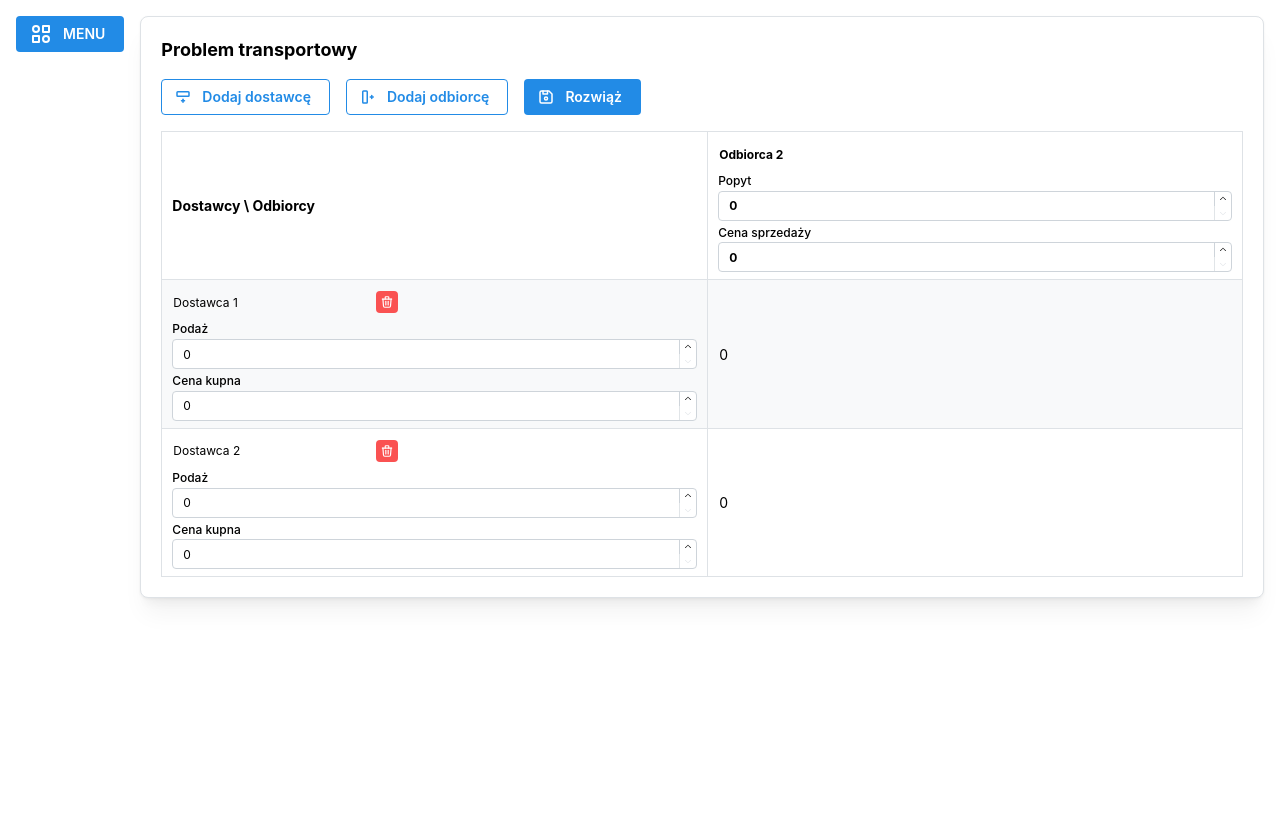
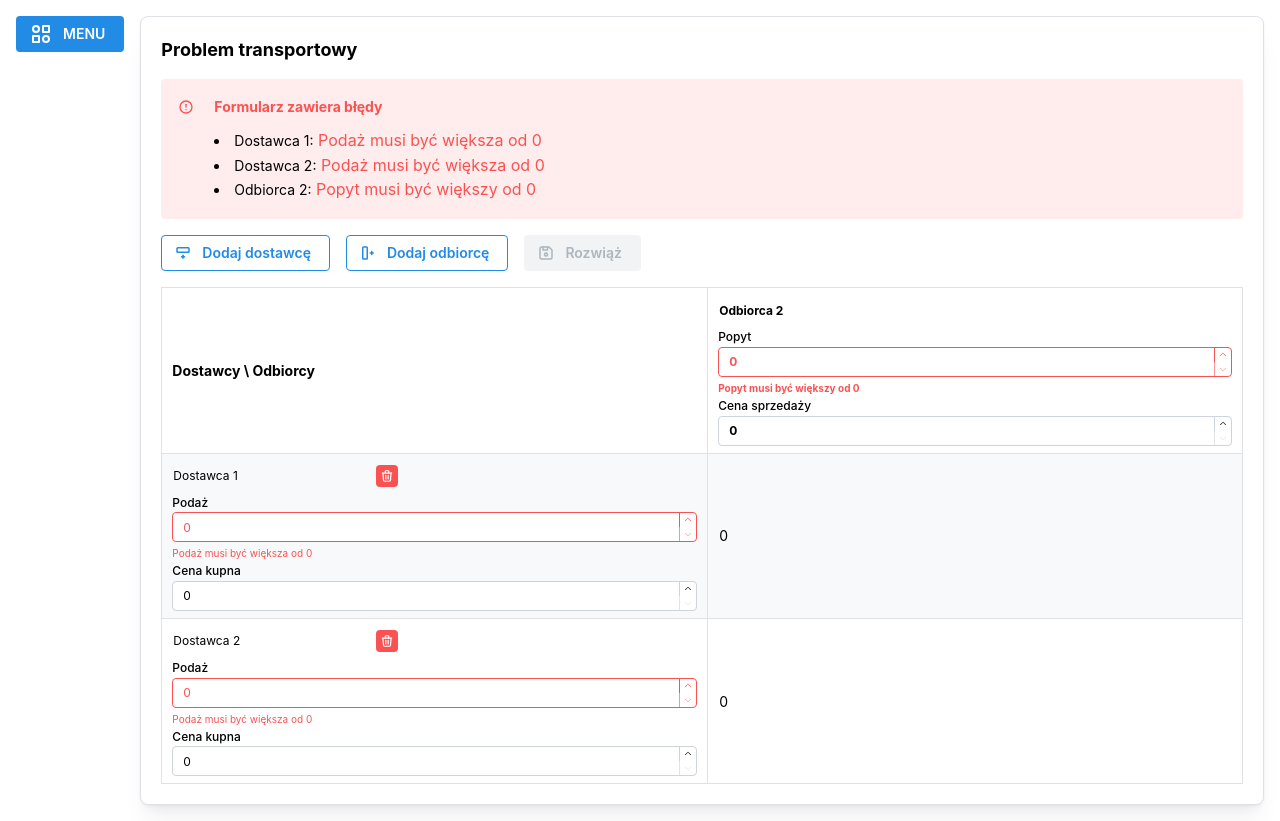
Before and after one commit to VVoytech/logistics-web-app, a React (Vite) app in the folder boil-project/: page /intermediary in a window 1280 px wide. Both pictures are taken after a click on the button 747 px from the left and 158 px from the top of the page. Before the commit the page ends 800 px from the top, so only its background shows below. Built offline with nearby package versions, Linux system fonts and the light colour scheme.

Commit message:
Validation to IntermediaryForm added

```diff
--- a/boil-project/src/features/intermediary/IntermediaryForm.tsx
+++ b/boil-project/src/features/intermediary/IntermediaryForm.tsx
@@ -12,6 +12,8 @@ import {
     Paper,
     Text,
     SimpleGrid,
+    Alert,
+    List,
 } from "@mantine/core";
 import {
     IconCategory2,
@@ -20,7 +22,8 @@ import {
     IconTrash,
     IconColumnInsertRight,
     IconRowInsertBottom,
-    IconDeviceFloppy
+    IconDeviceFloppy,
+    IconAlertCircle
 } from "@tabler/icons-react";
 import { useNavigate } from "react-router-dom";
 import { useState } from "react";
@@ -29,6 +32,11 @@ interface CustomerData {
     name: string;
     demand: number;
     sellingPrice: number;
+    errors?: {
+        name?: string;
+        demand?: string;
+        sellingPrice?: string;
+    };
 }
 
 interface SupplierData {
@@ -37,12 +45,22 @@ interface SupplierData {
     supply: number;
     purchasePrice: number;
     transportCosts: Record<string, number>;
+    errors?: {
+        name?: string;
+        supply?: string;
+        purchasePrice?: string;
+        transportCosts?: Record<string, string>;
+    };
 }
 
 interface TransportProblemData {
     suppliers: SupplierData[];
     customers: CustomerData[];
+    errors?: {
+        balance?: string;
+    };
 }
+
 interface TransportSolution {
     allocation: number[][];
     profits: number[][];
@@ -106,6 +124,89 @@ export const IntermediaryForm = () => {
     const handlePost = () => navigate("/cpmpost");
     const handlePre = () => navigate("/cpmpre");
 
+    // Walidacja pojedynczego odbiorcy
+    const validateCustomer = (customer: CustomerData): CustomerData => {
+        const errors: {
+            name?: string;
+            demand?: string;
+            sellingPrice?: string;
+        } = {};
+
+        if (!customer.name.trim()) {
+            errors.name = "Nazwa odbiorcy jest wymagana";
+        }
+
+        if (customer.demand <= 0) {
+            errors.demand = "Popyt musi być większy od 0";
+        }
+
+        if (customer.sellingPrice < 0) {
+            errors.sellingPrice = "Cena sprzedaży nie może być ujemna";
+        }
+
+        return {
+            ...customer,
+            errors: Object.keys(errors).length > 0 ? errors : undefined
+        };
+    };
+
+    // Walidacja pojedynczego dostawcy
+    const validateSupplier = (supplier: SupplierData, customers: CustomerData[]): SupplierData => {
+        const errors: {
+            name?: string;
+            supply?: string;
+            purchasePrice?: string;
+            transportCosts?: Record<string, string>;
+        } = {};
+
+        if (!supplier.name.trim()) {
+            errors.name = "Nazwa dostawcy jest wymagana";
+        }
+
+        if (supplier.supply <= 0) {
+            errors.supply = "Podaż musi być większa od 0";
+        }
+
+        if (supplier.purchasePrice < 0) {
+            errors.purchasePrice = "Cena zakupu nie może być ujemna";
+        }
+
+        const transportErrors: Record<string, string> = {};
+        customers.forEach(customer => {
+            const cost = supplier.transportCosts[customer.name];
+            if (cost < 0) {
+                transportErrors[customer.name] = "Koszt transportu nie może być ujemny";
+            }
+        });
+
+        if (Object.keys(transportErrors).length > 0) {
+            errors.transportCosts = transportErrors;
+        }
+
+        return {
+            ...supplier,
+            errors: Object.keys(errors).length > 0 ? errors : undefined
+        };
+    };
+
+    // Walidacja całego modelu
+    const validateModel = (model: TransportProblemData): TransportProblemData => {
+        const validatedCustomers = model.customers.map(validateCustomer);
+        const validatedSuppliers = model.suppliers.map(supplier =>
+            validateSupplier(supplier, validatedCustomers)
+        );
+
+        const errors: {
+            balance?: string;
+        } = {};
+
+        return {
+            suppliers: validatedSuppliers,
+            customers: validatedCustomers,
+            errors: Object.keys(errors).length > 0 ? errors : undefined
+        };
+    };
+
     // Dodawanie nowego dostawcy
     const addSupplier = () => {
         const newId = Math.max(...data.suppliers.map(s => s.id), 0) + 1;
@@ -120,19 +221,19 @@ export const IntermediaryForm = () => {
             }, {} as Record<string, number>)
         };
 
-        setData({
+        setData(validateModel({
             ...data,
             suppliers: [...data.suppliers, newSupplier]
-        });
+        }));
     };
 
     // Usuwanie dostawcy
     const removeSupplier = (id: number) => {
         if (data.suppliers.length <= 1) return;
-        setData({
+        setData(validateModel({
             ...data,
             suppliers: data.suppliers.filter(s => s.id !== id)
-        });
+        }));
     };
 
     // Dodawanie nowego odbiorcy
@@ -143,7 +244,7 @@ export const IntermediaryForm = () => {
             sellingPrice: 0
         };
 
-        setData({
+        const newData = {
             customers: [...data.customers, newCustomer],
             suppliers: data.suppliers.map(supplier => ({
                 ...supplier,
@@ -152,14 +253,16 @@ export const IntermediaryForm = () => {
                     [newCustomer.name]: 0
                 }
             }))
-        });
+        };
+
+        setData(validateModel(newData));
     };
 
     // Usuwanie odbiorcy
     const removeCustomer = (name: string) => {
         if (data.customers.length <= 1) return;
 
-        setData({
+        const newData = {
             customers: data.customers.filter(c => c.name !== name),
             suppliers: data.suppliers.map(supplier => {
                 const newTransportCosts = { ...supplier.transportCosts };
@@ -169,17 +272,20 @@ export const IntermediaryForm = () => {
                     transportCosts: newTransportCosts
                 };
             })
-        });
+        };
+
+        setData(validateModel(newData));
     };
 
     // Aktualizacja danych dostawcy
     const updateSupplier = (id: number, field: keyof SupplierData, value: string | number) => {
-        setData({
+        const newData = {
             ...data,
             suppliers: data.suppliers.map(supplier =>
                 supplier.id === id ? { ...supplier, [field]: value } : supplier
             )
-        });
+        };
+        setData(validateModel(newData));
     };
 
     // Aktualizacja danych odbiorcy
@@ -187,15 +293,16 @@ export const IntermediaryForm = () => {
         const newCustomers = [...data.customers];
         newCustomers[index] = { ...newCustomers[index], [field]: value };
 
-        setData({
+        const newData = {
             ...data,
             customers: newCustomers
-        });
+        };
+        setData(validateModel(newData));
     };
 
     // Aktualizacja kosztów transportu
     const updateTransportCost = (supplierId: number, customerName: string, value: number) => {
-        setData({
+        const newData = {
             ...data,
             suppliers: data.suppliers.map(supplier => {
                 if (supplier.id === supplierId) {
@@ -209,11 +316,25 @@ export const IntermediaryForm = () => {
                 }
                 return supplier;
             })
-        });
+        };
+        setData(validateModel(newData));
     };
 
     const solveTransportProblem = () => {
-        const result = proccesDataForCalculating(data);
+        const validatedData = validateModel(data);
+
+        // Sprawdź czy są jakieś błędy
+        const hasErrors =
+            validatedData.suppliers.some(s => s.errors) ||
+            validatedData.customers.some(c => c.errors) ||
+            validatedData.errors;
+
+        if (hasErrors) {
+            setData(validatedData);
+            return;
+        }
+
+        const result = proccesDataForCalculating(validatedData);
         const unitProfitMatrix = unitProfitCalculator(result.transportCostsMatrix, result.purchaseCosts, result.sellingPrices);
 
         const totalDemand = result.demand.reduce((sum, current) => sum + current, 0);
@@ -263,9 +384,6 @@ export const IntermediaryForm = () => {
             allocation: currentSolution.allocation,
             unitProfitMatrix: unitProfitMatrix
         };
-
-        console.log(unitProfitMatrix);
-        console.log(currentSolution.allocation);
 
         setResults(newResults);
     };
@@ -564,6 +682,48 @@ export const IntermediaryForm = () => {
                     <Card shadow="md" p="lg" radius="md" withBorder>
                         <Title order={4} mb="md">Problem transportowy</Title>
 
+                        {/* Wyświetlanie błędów walidacji */}
+                        {(data.suppliers.some(s => s.errors) ||
+                            data.customers.some(c => c.errors) ||
+                            data.errors) && (
+                            <Alert
+                                icon={<IconAlertCircle size="1rem" />}
+                                title="Formularz zawiera błędy"
+                                color="red"
+                                mb="md"
+                            >
+                                <List size="sm">
+                                    {data.errors?.balance && (
+                                        <List.Item>{data.errors.balance}</List.Item>
+                                    )}
+                                    {data.suppliers.map((supplier) => (
+                                        supplier.errors && (
+                                            <List.Item key={`supplier-${supplier.id}`}>
+                                                {supplier.name}:
+                                                {supplier.errors.name && <Text span c="red"> {supplier.errors.name}</Text>}
+                                                {supplier.errors.supply && <Text span c="red"> {supplier.errors.supply}</Text>}
+                                                {supplier.errors.purchasePrice && <Text span c="red"> {supplier.errors.purchasePrice}</Text>}
+                                                {supplier.errors.transportCosts && Object.entries(supplier.errors.transportCosts).map(([customer, error]) => (
+                                                    <Text key={`transport-${supplier.id}-${customer}`} span c="red"> Koszt do {customer}: {error}</Text>
+                                                ))}
+                                            </List.Item>
+                                        )
+                                    ))}
+
+                                    {data.customers.map((customer) => (
+                                        customer.errors && (
+                                            <List.Item key={`customer-${customer.name}`}>
+                                                {customer.name}:
+                                                {customer.errors.name && <Text span c="red"> {customer.errors.name}</Text>}
+                                                {customer.errors.demand && <Text span c="red"> {customer.errors.demand}</Text>}
+                                                {customer.errors.sellingPrice && <Text span c="red"> {customer.errors.sellingPrice}</Text>}
+                                            </List.Item>
+                                        )
+                                    ))}
+                                </List>
+                            </Alert>
+                        )}
+
                         <Group mb="md">
                             <Button leftSection={<IconRowInsertBottom size={18} />} onClick={addSupplier} variant="outline">
                                 Dodaj dostawcę
@@ -576,6 +736,11 @@ export const IntermediaryForm = () => {
                                 onClick={solveTransportProblem}
                                 variant="filled"
                                 color="blue"
+                                disabled={
+                                    data.suppliers.some(s => s.errors) ||
+                                    data.customers.some(c => c.errors) ||
+                                    data.errors !== undefined
+                                }
                             >
                                 Rozwiąż
                             </Button>
@@ -593,6 +758,7 @@ export const IntermediaryForm = () => {
                                                     onChange={(e) => updateCustomer(index, 'name', e.target.value)}
                                                     variant="unstyled"
                                                     size="xs"
+                                                    error={customer.errors?.name}
                                                 />
                                                 {data.customers.length > 1 && (
                                                     <ActionIcon color="red" size="sm" onClick={() => removeCustomer(customer.name)}>
@@ -606,6 +772,7 @@ export const IntermediaryForm = () => {
                                                 onChange={(value) => updateCustomer(index, 'demand', Number(value))}
                                                 min={0}
                                                 size="xs"
+                                                error={customer.errors?.demand}
                                             />
                                             <NumberInput
                                                 label="Cena sprzedaży"
@@ -613,6 +780,7 @@ export const IntermediaryForm = () => {
                                                 onChange={(value) => updateCustomer(index, 'sellingPrice', Number(value))}
                                                 min={0}
                                                 size="xs"
+                                                error={customer.errors?.sellingPrice}
                                             />
                                         </Table.Th>
                                     ))}
@@ -628,6 +796,7 @@ export const IntermediaryForm = () => {
                                                     onChange={(e) => updateSupplier(supplier.id, 'name', e.target.value)}
                                                     variant="unstyled"
                                                     size="xs"
+                                                    error={supplier.errors?.name}
                                                 />
                                                 {data.suppliers.length > 1 && (
                                                     <ActionIcon color="red" size="sm" onClick={() => removeSupplier(supplier.id)}>
@@ -641,6 +810,7 @@ export const IntermediaryForm = () => {
                                                 onChange={(value) => updateSupplier(supplier.id, 'supply', Number(value))}
                                                 min={0}
                                                 size="xs"
+                                                error={supplier.errors?.supply}
                                             />
                                             <NumberInput
                                                 label="Cena kupna"
@@ -648,6 +818,7 @@ export const IntermediaryForm = () => {
                                                 onChange={(value) => updateSupplier(supplier.id, 'purchasePrice', Number(value))}
                                                 min={0}
                                                 size="xs"
+                                                error={supplier.errors?.purchasePrice}
                                             />
                                         </Table.Td>
                                         {data.customers.map((customer) => (
@@ -658,6 +829,7 @@ export const IntermediaryForm = () => {
                                                     min={0}
                                                     hideControls
                                                     variant="unstyled"
+                                                    error={supplier.errors?.transportCosts?.[customer.name]}
                                                 />
                                             </Table.Td>
                                         ))}
@@ -735,7 +907,6 @@ export const IntermediaryForm = () => {
                                     ))}
                                 </Table.Tbody>
                             </Table>
-
                         </Card>
                     )}
                 </div>
```
